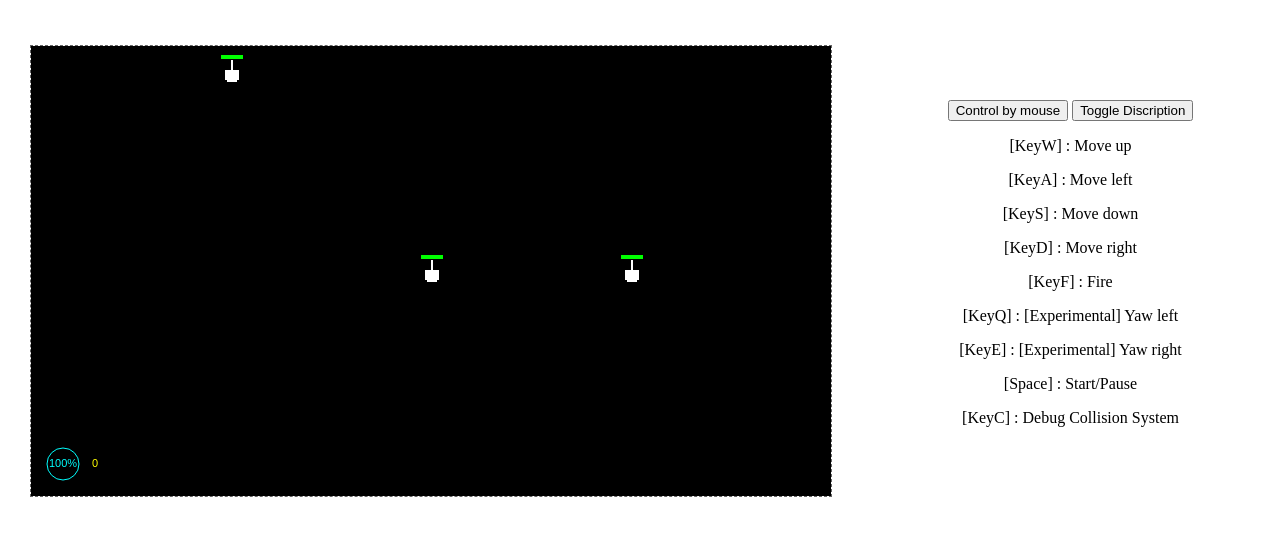
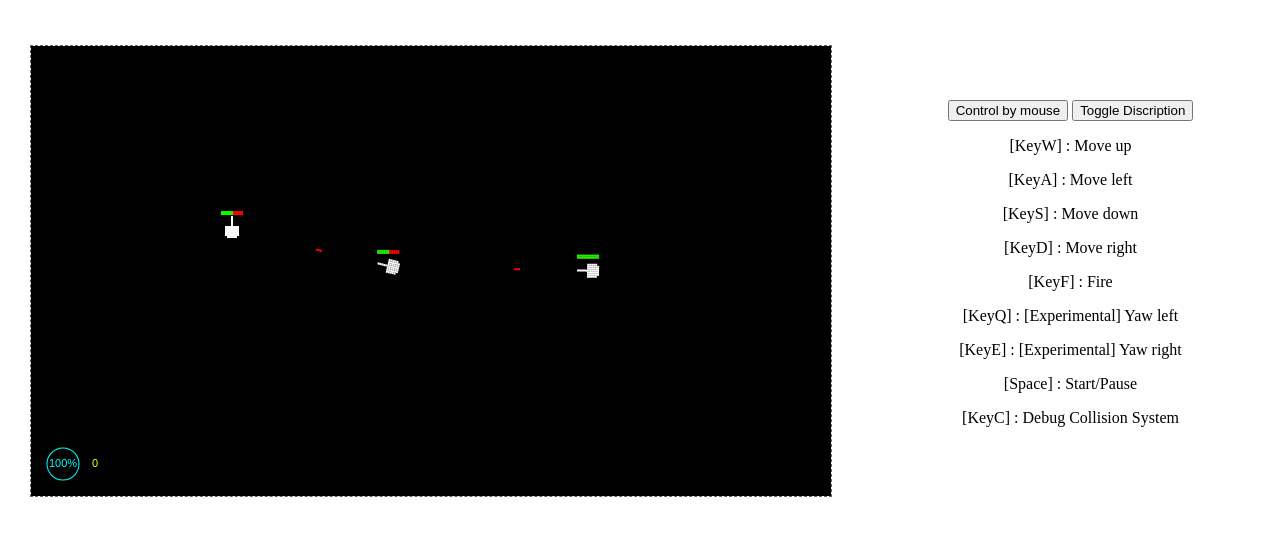
Before and after one commit to chenying-wang/Tank-Game, a plain HTML site: page index.html in a window 1280 px wide. Shown: the part 61-596 px from the top of the page. Drawn offline with Linux system fonts and the light colour scheme.

Commit message:
Add a simple AI

```diff
--- a/index.html
+++ b/index.html
@@ -7,7 +7,8 @@
     <link type="text/css" rel="stylesheet" href="css/index.css" />
 
     <!-- agent -->
-    <script src="js/agent/tank_agent.js" async="async"></script>
+    <script src="js/agent/tank_agent.js"></script>
+    <script src="js/agent/ai_tank_agent.js" async="async"></script>
 
     <!-- config -->
     <script src="js/config/action_controller.js" async="async"></script>
@@ -53,10 +54,8 @@
     <div id="content">
         <canvas id="game" width="800px" height="450px"></canvas>
         <div id="info">
-            <input id="control-mode" type="button" value="Toggle Control Mode"
-                onclick="Main.toggleControlMode()" />
-            <input type="button" value="Toggle Discription"
-                onclick="Main.toggleDiscription()" />
+            <input id="control-mode" type="button" value="Toggle Control Mode" onclick="Main.toggleControlMode()" />
+            <input type="button" value="Toggle Discription" onclick="Main.toggleDiscription()" />
             <div id="discription-content" style="visibility: visible;"></div>
         </div>
     </div>
--- /dev/null
+++ b/js/agent/ai_tank_agent.js
@@ -0,0 +1,17 @@
+"use strict"
+
+class AITankAgent extends TankAgent {
+    constructor() {
+        super()
+
+        this.learningRate = 0.1
+        this.dicountFactor = 0.1
+    }
+
+    action() {
+        const dx = this.status[Config.STATUS_DISTANCE_X]
+        const dy = this.status[Config.STATUS_DISTANCE_Y]
+        this.move(Vector.new(dx, dy).angle())
+        this.fire()
+    }
+}
--- a/js/agent/tank_agent.js
+++ b/js/agent/tank_agent.js
@@ -1,11 +1,7 @@
 "use strict"
 
 class TankAgent {
-    constructor(tank) {
-        this.tank = tank
-        tank.agent = this
-        this.game = this.tank.game
-
+    constructor() {
         this.status = []
         this.reward = 0
     }
@@ -25,7 +21,7 @@ class TankAgent {
     updateStatus() {
         const nearestTank = this.findNearestTank()
         this.status[Config.STATUS_DISTANCE_X] =
-             Math.round(nearestTank.position.minus(this.tank.position).x)
+            Math.round(nearestTank.position.minus(this.tank.position).x)
         this.status[Config.STATUS_DISTANCE_Y] =
             Math.round(nearestTank.position.minus(this.tank.position).y)
         this.status[Config.STATUS_SPEED_ANGLE] = Math.round(nearestTank.speed.angle())
@@ -35,12 +31,12 @@ class TankAgent {
         const position = this.tank.position
         let nearestTank = this.tank
         let minDistance = Vector.new(Config.GRID_X, Config.GRID_Y)
-        for(let tank of this.game.tanks) {
-            if(tank == this.tank) continue
-             if(position.length(tank.position) < minDistance.length()) {
-                 minDistance = tank.position.minus(this.tank.position)
-                 nearestTank = tank
-             }
+        for (let tank of this.game.tanks) {
+            if (tank == this.tank) continue
+            if (position.length(tank.position) < minDistance.length()) {
+                minDistance = tank.position.minus(this.tank.position)
+                nearestTank = tank
+            }
         }
         return nearestTank
     }
--- a/js/entity/entity.js
+++ b/js/entity/entity.js
@@ -17,6 +17,10 @@ class Entity {
 
     move() {
         this.position.addEqual(this.speed)
+        if (this.position.x < 0) this.position.x = 0
+        else if (this.position.x > Config.GRID_X) this.position.x = Config.GRID_X
+        if (this.position.y < 0) this.position.y = 0
+        else if (this.position.y > Config.GRID_Y) this.position.y = Config.GRID_Y
     }
 
     draw() {
--- a/js/entity/tank.js
+++ b/js/entity/tank.js
@@ -2,9 +2,8 @@
 
 class Tank extends Entity {
     constructor(tankGame, position, id = null) {
-        super(tankGame, position)
+        super(tankGame, position, id)
 
-        this.id = id
         this.patterns.push(TankPattern.new(this))
         if (this.id == 'player') {
             this.patterns.push(CooldownIndicator.new(this, Vector.new(16, 16), this.game.origin))
--- a/js/game/pixel_game.js
+++ b/js/game/pixel_game.js
@@ -5,7 +5,6 @@ class PixelGame {
         this.episode = episode
         this._initContext(canvas)
         this._initGrid(grid)
-        this._initTanks()
         this._initTimer()
     }
 
--- a/js/game/tank_game.js
+++ b/js/game/tank_game.js
@@ -4,7 +4,6 @@ class TankGame extends PixelGame {
     constructor(episode, canvas, grid) {
         super(episode, canvas, grid)
 
-        log('episode ' + this.episode)
         this.clear()
         this._initTanks()
         this.bullets = []
@@ -14,34 +13,32 @@ class TankGame extends PixelGame {
     _initTanks() {
         this.tanks = []
         this.agents = []
-        let initX = Math.floor(Config.GRID_X / 2 - 100)
-        let initY = Math.floor(Config.GRID_Y / 2)
-        let v = Vector.new(initX, initY)
-        let tank = Tank.new(this, v, 'player')
-        let agent = TankAgent.new(tank)
-        this.tanks.push(tank)
-        this.agents[0] = agent
-        this.player = this.agents[0]
-        for (let i = 1; i < Config.TANK_NUMBER; i++) {
-            initX = Math.floor(Config.GRID_X / 2 + i * 100 - 100)
-            initY = Math.floor(Config.GRID_Y / 2)
-            v = Vector.new(initX, initY)
-            tank = Tank.new(this, v, i)
-            agent = TankAgent.new(tank)
-            tank.speed.setLength(0)
+        this.tankId = ['player', 'bot1', 'bot2']
+
+        for (let i = 0; i < Config.TANK_NUMBER; i++) {
+            let initX = Math.floor(Config.GRID_X / 2 + i * 100 - 100)
+            let initY = Math.floor(Config.GRID_Y / 2)
+            let v = Vector.new(initX, initY)
+            let tank = Tank.new(this, v, this.tankId[i])
+
+            tank.speed.setLength(Config.TANK_SPEED)
             this.tanks.push(tank)
-            this.agents[i] = agent
         }
     }
 
     _initTimer() {
         this.timer = Timer.new(() => {
             this.clear()
-            if(this.tanks.length == 1) {
+            if (this.tanks.length == 1) {
                 this._over()
                 return
             }
 
+            for (let agent of this.agents) {
+                agent.updateStatus()
+                if (agent == this.player) continue
+                agent.action()
+            }
             for (let bullet of this.bullets) {
                 bullet.move()
                 bullet.draw()
@@ -56,11 +53,18 @@ class TankGame extends PixelGame {
                     bullet.collide(tank)
                 }
             }
-            for(let agent of this.agents) {
-                agent.updateStatus()
-                // log('reward', agent.tank.id, agent.reward)
-            }
         }, Config.INTERVAL)
+    }
+
+    setAgent(id, agent) {
+        this.tanks[id].agent = agent
+        this.tanks[id].agent.tank = this.tanks[id]
+        this.tanks[id].agent.game = this
+        this.agents[id] = this.tanks[id].agent
+    }
+
+    setPlayer(agent) {
+        this.player = agent
     }
 
     _over() {
--- a/js/main.js
+++ b/js/main.js
@@ -7,6 +7,16 @@ class Main {
         Main.episode = 0
         const canvas = document.querySelector('#game')
         Main._setDiscription()
+
+        Main.agents = []
+        for (let i = 0; i < Config.TANK_NUMBER; i++) {
+            if (i == 0) {
+                Main.agents.push(TankAgent.new())
+            } else {
+                Main.agents.push(AITankAgent.new())
+            }
+        }
+        Main.player = Main.agents[0]
 
         Main.mActionController = ActionController.new()
         Main.controlMode = Config.DEFAULT_CONTROL_MODE
@@ -19,18 +29,31 @@ class Main {
     }
 
     static updateTankGame(canvas) {
+        log('episode ' + Main.episode)
         Main.mTankGame = TankGame.new(Main.episode, canvas,
             Vector.new(Config.GRID_X, Config.GRID_Y))
         Main.mActionController.game = Main.mTankGame
+
+        Main.setAgents()
+        Main.mTankGame.setPlayer(Main.player)
+
         Main.mTankGame.start()
         // Main.mTankGame.pause()
+
         Main.episode++
     }
 
+    static setAgents() {
+        for (let i = 0; i < Config.TANK_NUMBER; i++) {
+            Main.mTankGame.setAgent(i, Main.agents[i])
+            Main.agents[i].reward = 0
+        }
+    }
+
     static toggleControlMode(controlMode) {
-        if(controlMode != 'set') {
+        if (controlMode != 'set') {
             Main.mActionController.removeActions(Main.controlMode)
-            if(Main.controlMode == 'mouse') {
+            if (Main.controlMode == 'mouse') {
                 Main.controlMode = 'keyboard'
             } else {
                 Main.controlMode = 'mouse'
```
